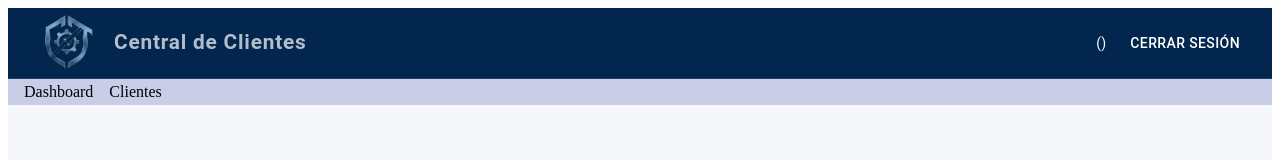
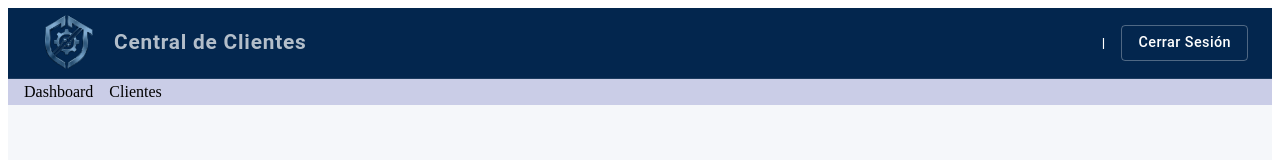
Before and after one commit to davidjuharez/pv_tp_integrador_grupo6, a React (Vite) app in the folder pv_tp_integrador_grupo6/: page / in a window 1280 px wide. Shown: the top 160 px of the page. Built offline with nearby package versions, Linux system fonts and the light colour scheme; sample sign-in values are in the browser's storage.

Commit message:
Se implementan mejoras en el boton de 'cerrar sesión' se le añade un hoverpara que al pasar el muouse se pueda ver la diferencia de color. También se le cambia ligeramente el color al nombre de la persona que está logueada.

```diff
--- a/pv_tp_integrador_grupo6/src/components/layout/Header.jsx
+++ b/pv_tp_integrador_grupo6/src/components/layout/Header.jsx
@@ -15,10 +15,16 @@ const Header = () => {
                         Central de Clientes
                     </Typography>
                 </Box>
+
                 {admin && (
                     <Box sx={{ display: 'flex', alignItems: 'center', gap: 2 }}>
-                        <Typography variant="body2">{admin.nombre} ({admin.sector})</Typography>
-                        <Button color="inherit" onClick={logout}>Cerrar Sesión</Button>
+                        <Typography variant="body2" sx={{ color: 'rgba(255, 255, 255, 0.7)', fontSize: '0.85rem' }}>
+                            {admin.nombre} <span style={{ color: '#fff', fontWeight: 'bold' }}>| {admin.sector}</span>
+                        </Typography>
+                        <Button color="inherit" onClick={logout}
+                        sx={{ textTransform: 'none', fontSize: '0.9rem', border: '1px solid rgba(255,255,255,0.3)', px: 2, py: 0.5, '&:hover': { bgcolor: 'rgba(255, 255, 255, 0.1)', borderColor: 'rgba(255, 255, 255, 0.5)' } }}>
+                            Cerrar Sesión
+                        </Button>
                     </Box>
                 )}
             </Toolbar>
```
